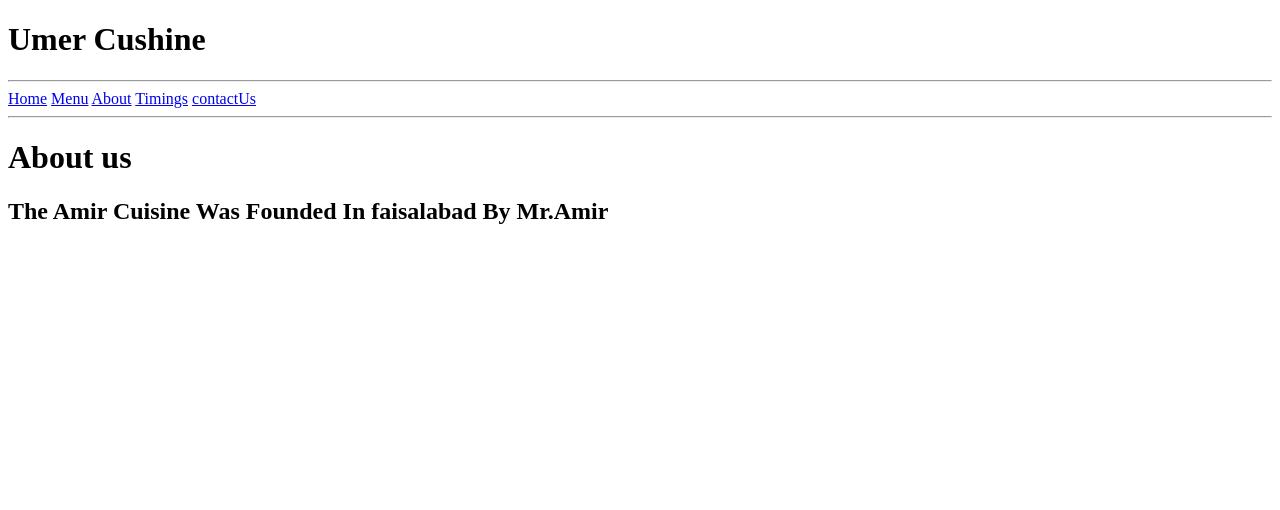
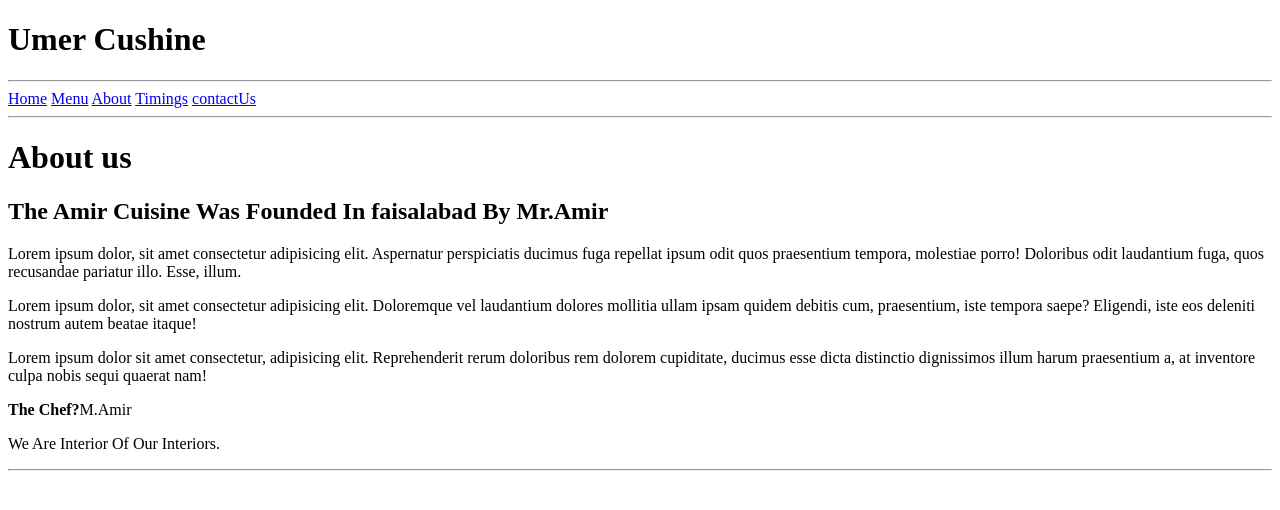
Before and after one commit to yammybajwa/html-assignment, a plain HTML site: page index2.html in a window 1280 px wide. Drawn offline with Linux system fonts and the light colour scheme.

Commit message:
complete about section
create p tags

```diff
--- a/index2.html
+++ b/index2.html
@@ -24,7 +24,13 @@
             <h1>About us</h1>
 
             <h2>The Amir Cuisine Was Founded In faisalabad By Mr.Amir</h2>
+            <p>Lorem ipsum dolor, sit amet consectetur adipisicing elit. Aspernatur perspiciatis ducimus fuga repellat ipsum odit quos praesentium tempora, molestiae porro! Doloribus odit laudantium fuga, quos recusandae pariatur illo. Esse, illum.</p>
+            <p>Lorem ipsum dolor, sit amet consectetur adipisicing elit. Doloremque vel laudantium dolores mollitia ullam ipsam quidem debitis cum, praesentium, iste tempora saepe? Eligendi, iste eos deleniti nostrum autem beatae itaque!</p>
+            <p>Lorem ipsum dolor sit amet consectetur, adipisicing elit. Reprehenderit rerum doloribus rem dolorem cupiditate, ducimus esse dicta distinctio dignissimos illum harum praesentium a, at inventore culpa nobis sequi quaerat nam!</p>
+            <p><b>The Chef?</b>M.Amir</p>
+            <p>We Are Interior Of Our Interiors.</p>
         </div>
+        <hr>
     </div>
 
 </body>
```
